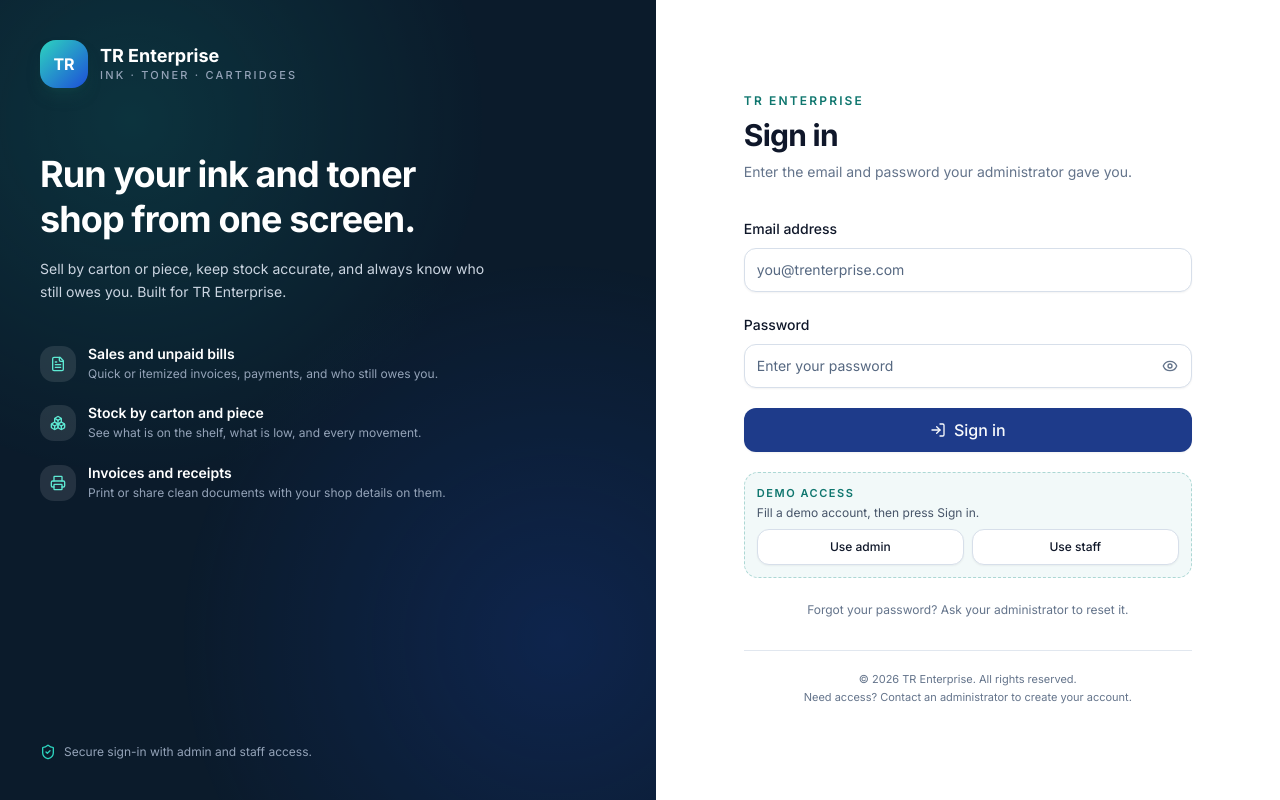
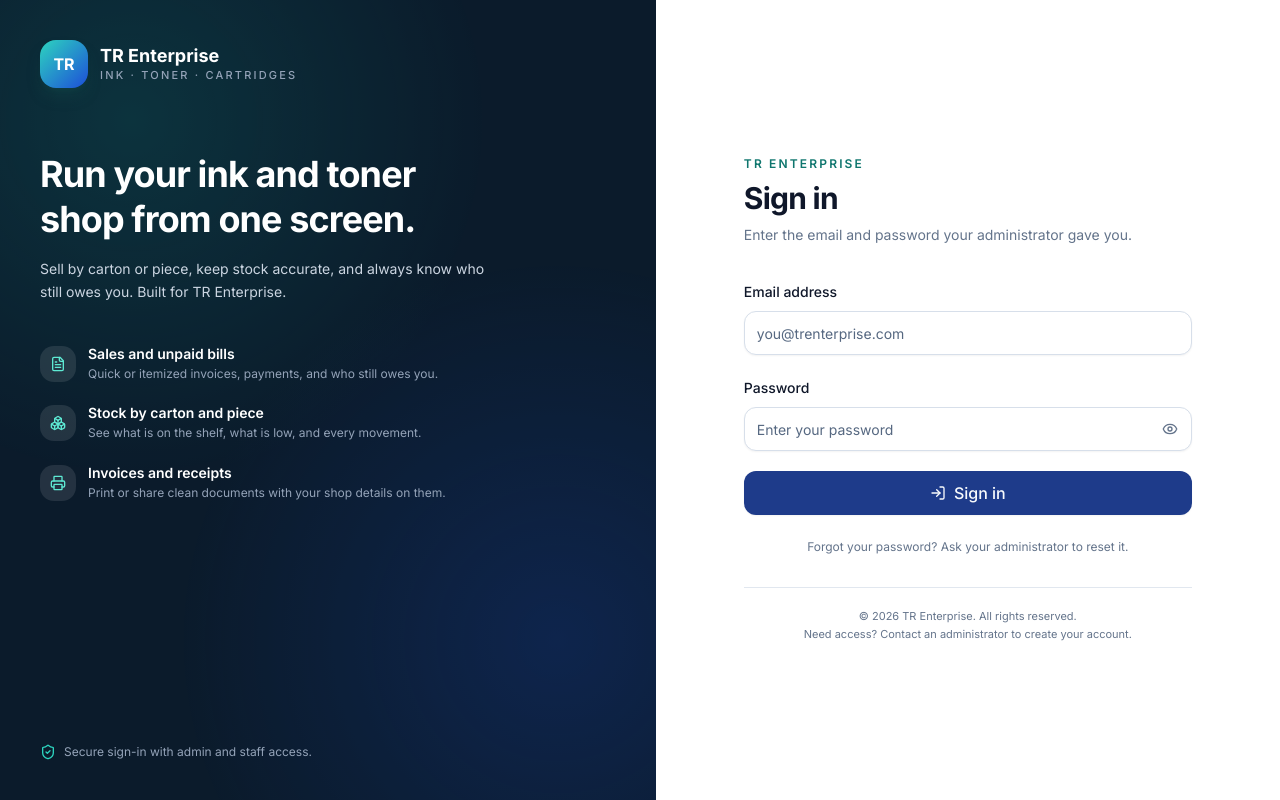
Before and after one commit to spondonsaha/trenterprise, a Next.js app: page /login in a window 1280 px wide. Built offline with nearby package versions, Linux system fonts and the light colour scheme; no server answers.

Commit message:
Remove hardcoded credentials from seed and docs

```diff
--- a/src/app/login/page.tsx
+++ b/src/app/login/page.tsx
@@ -125,10 +125,7 @@ export default async function LoginPage({
           </p>
 
           <div className="mt-8 rounded-xl border border-border bg-white p-5 shadow-card sm:p-6 lg:border-0 lg:p-0 lg:shadow-none">
-            <LoginForm
-              callbackUrl={callbackUrl}
-              demo={process.env.NODE_ENV !== "production"}
-            />
+            <LoginForm callbackUrl={callbackUrl} />
           </div>
 
           <p className="mt-6 text-center text-xs text-slate-500">
--- a/src/components/login-form.tsx
+++ b/src/components/login-form.tsx
@@ -12,33 +12,18 @@ import { Input } from "@/components/ui/input";
 import { Label } from "@/components/ui/label";
 import { loginSchema, type LoginInput } from "@/lib/validation";
 
-export function LoginForm({
-  callbackUrl,
-  demo = false,
-}: {
-  callbackUrl: string;
-  demo?: boolean;
-}) {
+export function LoginForm({ callbackUrl }: { callbackUrl: string }) {
   const router = useRouter();
   const [showPassword, setShowPassword] = useState(false);
   const [pending, setPending] = useState(false);
   const {
     register,
     handleSubmit,
-    setValue,
     formState: { errors },
   } = useForm<LoginInput>({
     resolver: zodResolver(loginSchema),
     defaultValues: { email: "", password: "" },
   });
-
-  function fillDemo(role: "admin" | "staff") {
-    setValue("email", `${role}@trenterprise.com`, { shouldValidate: true });
-    setValue("password", role === "admin" ? "REDACTED" : "REDACTED", {
-      shouldValidate: true,
-    });
-    toast.info(`${role === "admin" ? "Admin" : "Staff"} demo credentials filled in.`);
-  }
 
   async function onSubmit(values: LoginInput) {
     setPending(true);
@@ -123,25 +108,6 @@ export function LoginForm({
         {pending ? <Loader2 className="h-4 w-4 animate-spin" /> : <LogIn className="h-4 w-4" />}
         {pending ? "Signing in…" : "Sign in"}
       </Button>
-
-      {demo ? (
-        <div className="rounded-lg border border-dashed border-accent/30 bg-accent/5 p-3">
-          <p className="text-[11px] font-semibold uppercase tracking-[0.14em] text-teal-700">
-            Demo access
-          </p>
-          <p className="mt-1 text-xs text-slate-600">
-            Fill a demo account, then press Sign in.
-          </p>
-          <div className="mt-2 grid grid-cols-2 gap-2">
-            <Button type="button" variant="outline" size="sm" onClick={() => fillDemo("admin")}>
-              Use admin
-            </Button>
-            <Button type="button" variant="outline" size="sm" onClick={() => fillDemo("staff")}>
-              Use staff
-            </Button>
-          </div>
-        </div>
-      ) : null}
     </form>
   );
 }
```
Also changed, not shown: prisma/seed.ts (+26 -8 lines), 2 other files (tests, documents, lock files or other folders).
